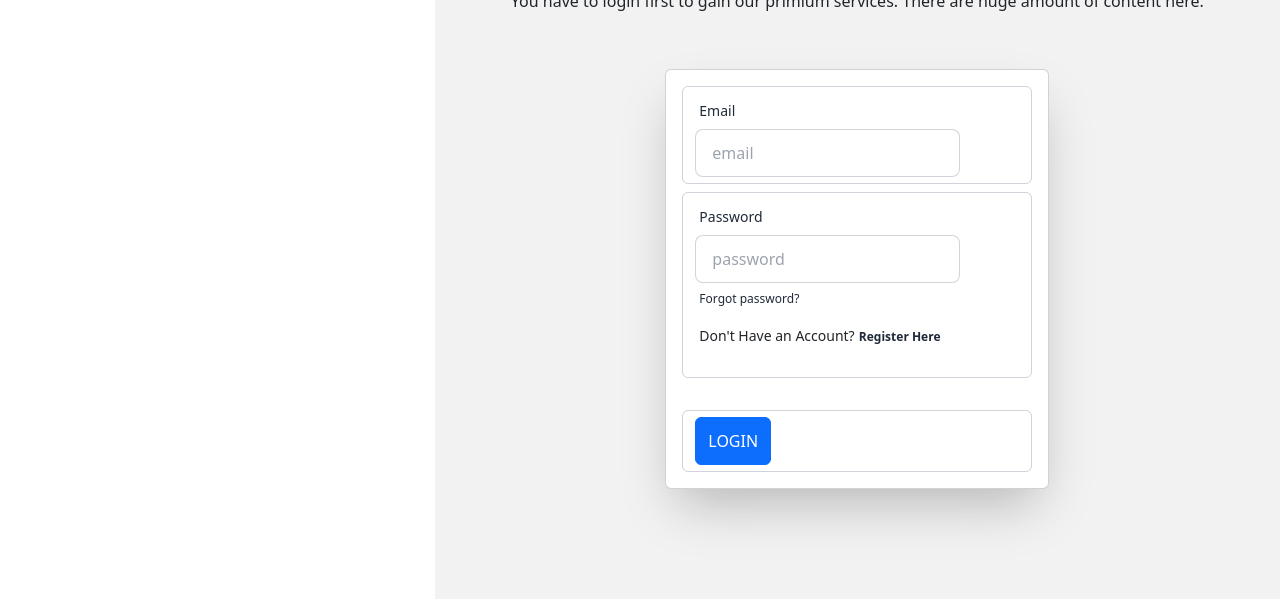
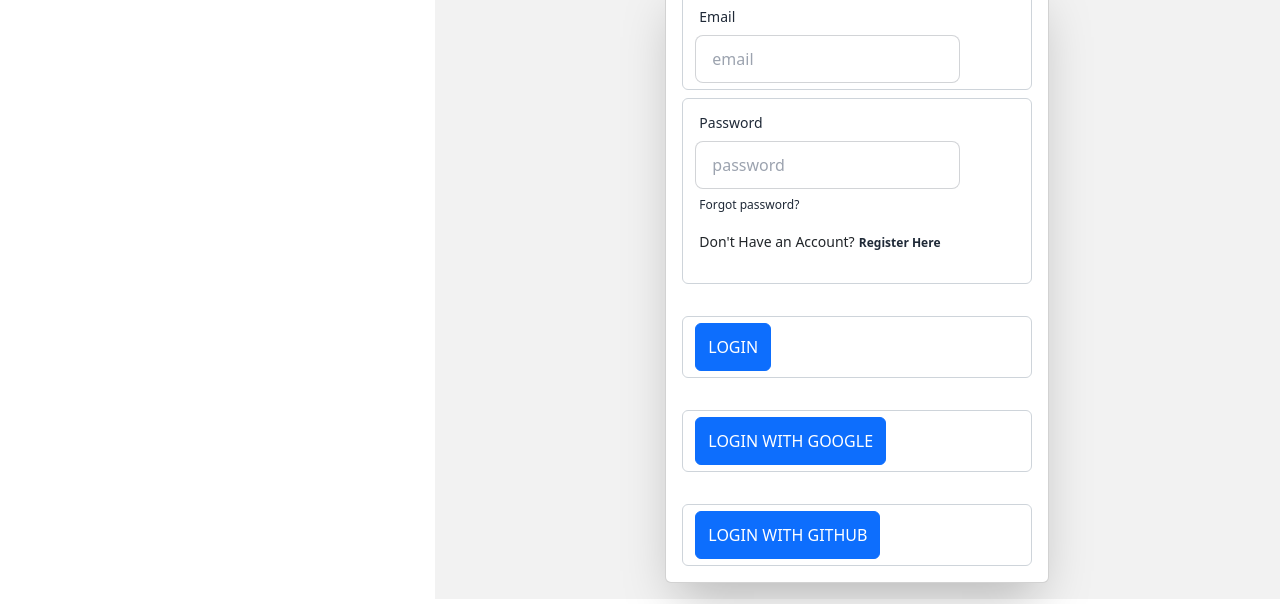
Before and after one commit to mdshakil-ctg/deep-web-school, a React (Create React App) app: page /login in a window 1280 px wide. Shown: the part 257-861 px from the top of the page. Built offline with nearby package versions, Linux system fonts and the light colour scheme; no server answers.

Commit message:
authentication added

```diff
--- a/src/components/login/Login.js
+++ b/src/components/login/Login.js
@@ -1,7 +1,41 @@
-import React from 'react';
+import { Result } from 'postcss';
+import React, { useContext } from 'react';
 import { Link } from 'react-router-dom';
+import { AuthContext } from './../../contexts/UserContext';
 
 const Login = () => {
+
+  const {loginWithGoogle, loginWithGithub} = useContext(AuthContext)
+
+  const handleLogin =(event) =>{
+    event.preventDefault();
+    const form = event.target;
+    const email = form.email.value;
+    const password = form.password.value;
+    console.log(email, password)
+
+
+
+  }
+
+  const googleSignIn = () =>{
+    loginWithGoogle()
+    .then(result => {
+      const user = result.user;
+      console.log(user);
+    })
+    .catch(err => console.log(err))
+  }
+
+  const githubSignIn = () =>{
+    loginWithGithub()
+    .then(result =>{
+      const user = result.user;
+      console.log(user);
+    })
+    .catch(err => console.log(err))
+  }
+
    return (
       <div>
 
@@ -12,18 +46,18 @@ const Login = () => {
       <p className="py-6">You have to login first to gain our primium services. There are huge amount of content here.</p>
     </div>
     <div className="card flex-shrink-0 w-full max-w-sm shadow-2xl bg-base-100">
-      <div className="card-body">
+      <form onSubmit={handleLogin} className="card-body">
         <div className="form-control">
           <label className="label">
             <span className="label-text">Email</span>
           </label>
-          <input type="text" placeholder="email" className="input input-bordered" />
+          <input name='email' type="text" placeholder="email" className="input input-bordered" />
         </div>
         <div className="form-control">
           <label className="label">
             <span className="label-text">Password</span>
           </label>
-          <input type="text" placeholder="password" className="input input-bordered" />
+          <input name='password' type="text" placeholder="password" className="input input-bordered" />
           <label className="label">
             <Link to='/forget' className="label-text-alt link link-hover">Forgot password?</Link>
           </label>
@@ -32,9 +66,15 @@ const Login = () => {
           </label>
         </div>
         <div className="form-control mt-6">
-          <button className="btn btn-primary">Login</button>
+          <button type='submit' className="btn btn-primary">Login</button>
         </div>
-      </div>
+        <div className="form-control mt-6">
+          <button onClick={googleSignIn} className="btn btn-primary">Login with google</button>
+        </div>
+        <div className="form-control mt-6">
+          <button onClick={githubSignIn} className="btn btn-primary">Login with github</button>
+        </div>
+      </form>
     </div>
   </div>
 </div>
--- a/src/contexts/UserContext.js
+++ b/src/contexts/UserContext.js
@@ -1,8 +1,11 @@
 import React from 'react';
 import { createContext } from 'react';
-import {createUserWithEmailAndPassword, getAuth} from 'firebase/auth'
+import {createUserWithEmailAndPassword, getAuth, GithubAuthProvider, signInWithPopup} from 'firebase/auth'
 import app from '../firebase/firebase.config';
+import { GoogleAuthProvider } from 'firebase/auth';
 
+const googleProvider = new GoogleAuthProvider();
+const githubProvider = new GithubAuthProvider();
 
 export const AuthContext = createContext();
 const auth = getAuth(app)
@@ -13,7 +16,15 @@ const UserContext = ({children}) => {
       return createUserWithEmailAndPassword(auth, email, password)
    }
 
-   const authInfo = {createUser};
+   const loginWithGoogle = () =>{
+      return signInWithPopup(auth, googleProvider)
+   }
+
+   const loginWithGithub = () =>{
+      return signInWithPopup(auth, githubProvider)
+   }
+
+   const authInfo = {createUser, loginWithGoogle, loginWithGithub};
    return (
       <AuthContext.Provider value={authInfo}>
          {children}
```
